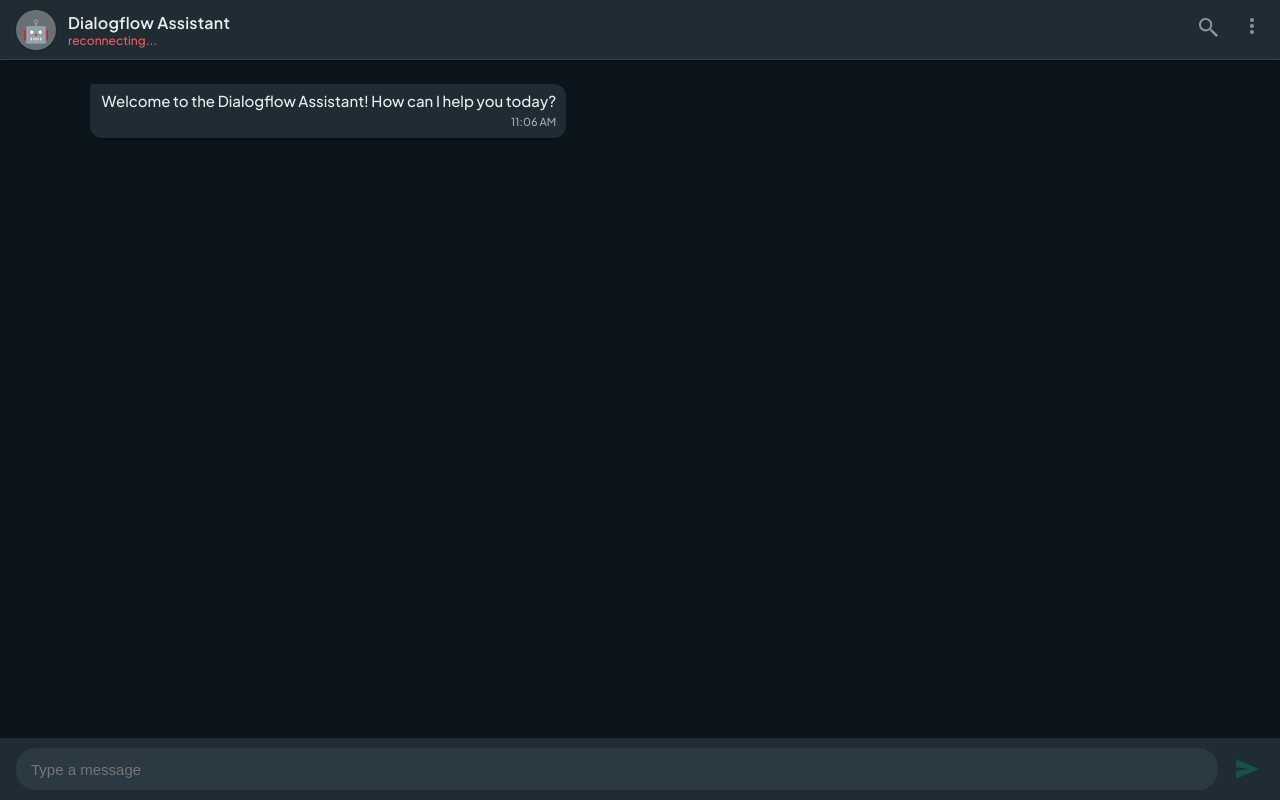
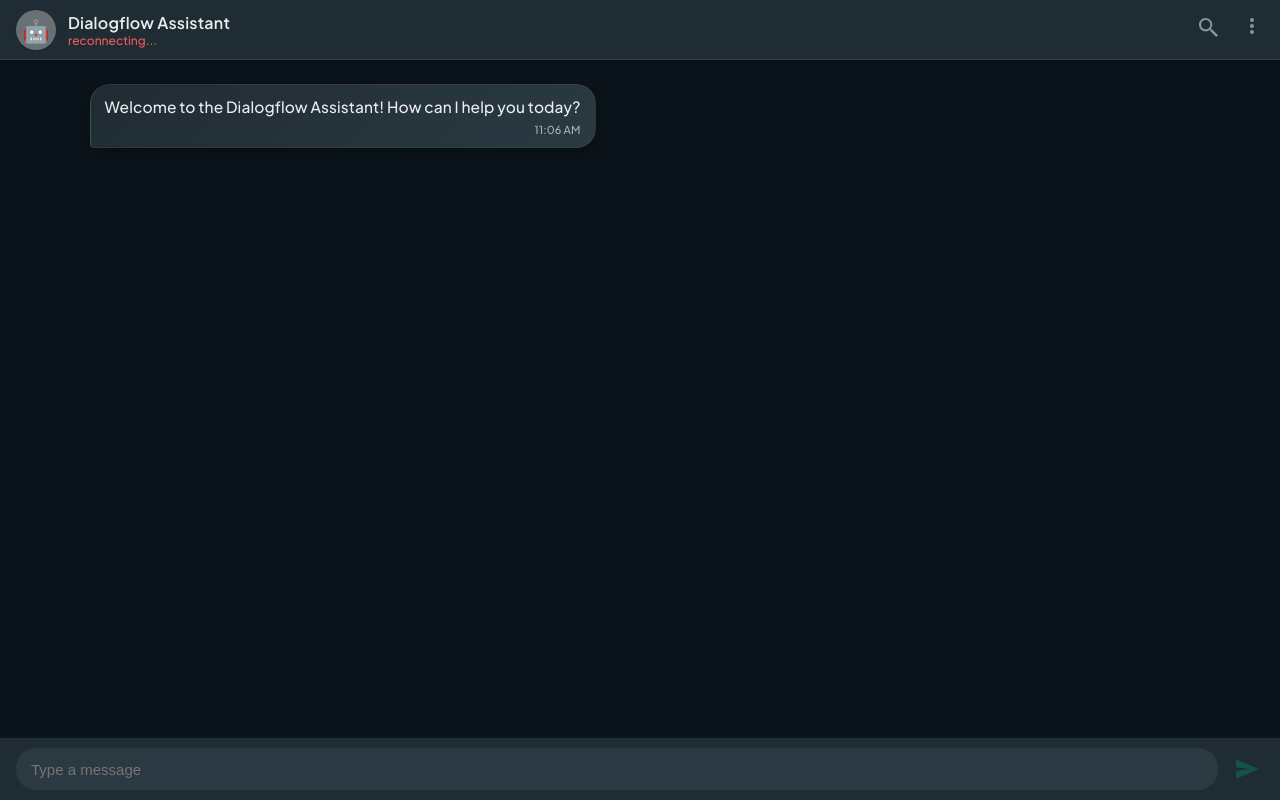
Before and after one commit to syedowaisalishah/dialogflow-websocket-chat, a React (Vite) app in the folder client/: page / in a window 1280 px wide. Built offline with nearby package versions, Linux system fonts and the light colour scheme; no server answers.

Commit message:
correct text style in bubble style

```diff
--- a/client/src/index.css
+++ b/client/src/index.css
@@ -164,26 +164,35 @@
 
 .message-bubble {
   max-width: 85%;
-  padding: 6px 10px 8px 12px;
-  border-radius: 12px;
+  padding: 10px 14px;
   position: relative;
-  font-size: 15px;
-  line-height: 1.5;
-  box-shadow: 0 1px 1px rgba(0, 0, 0, 0.2);
+  font-size: 15.5px;
+  line-height: 1.6;
+  letter-spacing: 0.1px;
+  box-shadow: 0 4px 15px rgba(0, 0, 0, 0.3);
+  border: 1px solid rgba(255, 255, 255, 0.05);
+  transition: transform 0.2s cubic-bezier(0.175, 0.885, 0.32, 1.275);
+}
+
+.message-bubble:hover {
+  transform: translateY(-1px);
 }
 
 .message-bubble.user {
-  background-color: #005c4b;
-  color: #e9edef;
-  border-top-right-radius: 2px;
+  background: linear-gradient(135deg, #005c4b 0%, #007a63 100%);
+  color: #fff;
+  border-radius: 20px 20px 4px 20px;
+  /* Modern Asymmetric Pill */
+  border-right-color: rgba(255, 255, 255, 0.1);
 }
 
 .message-bubble.bot {
-  background-color: #202c33;
+  background: linear-gradient(135deg, #202c33 0%, #2a3942 100%);
   color: #e9edef;
-  border-top-left-radius: 2px;
+  border-radius: 20px 20px 20px 4px;
+  /* Modern Asymmetric Pill */
+  border-left-color: rgba(255, 255, 255, 0.1);
   font-weight: 500;
-  /* Medium weight for overall readability */
 }
 
 .message-content {
@@ -193,9 +202,11 @@
 /* WhatsApp Bold Styling */
 .message-content strong,
 .message-content b {
-  font-weight: 800;
-  /* Extra bold for emphasis */
+  font-weight: 700;
   color: #fff;
+  background: rgba(255, 255, 255, 0.05);
+  padding: 0 2px;
+  border-radius: 2px;
 }
 
 .message-meta {
```
